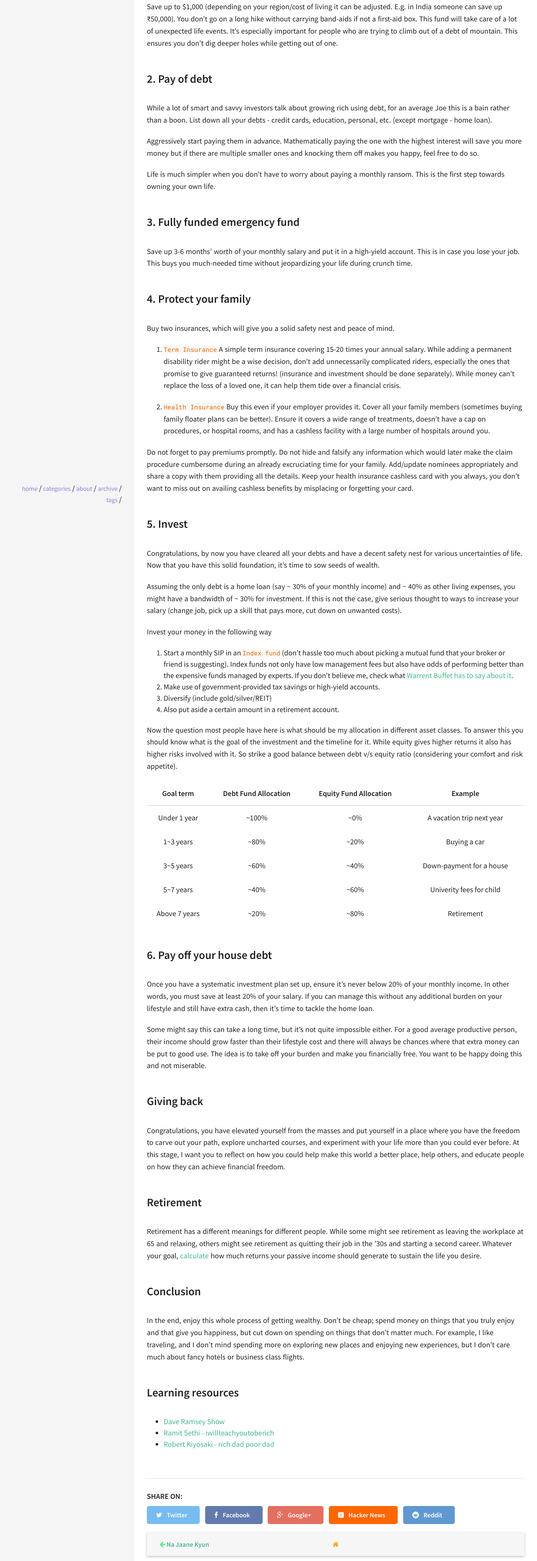
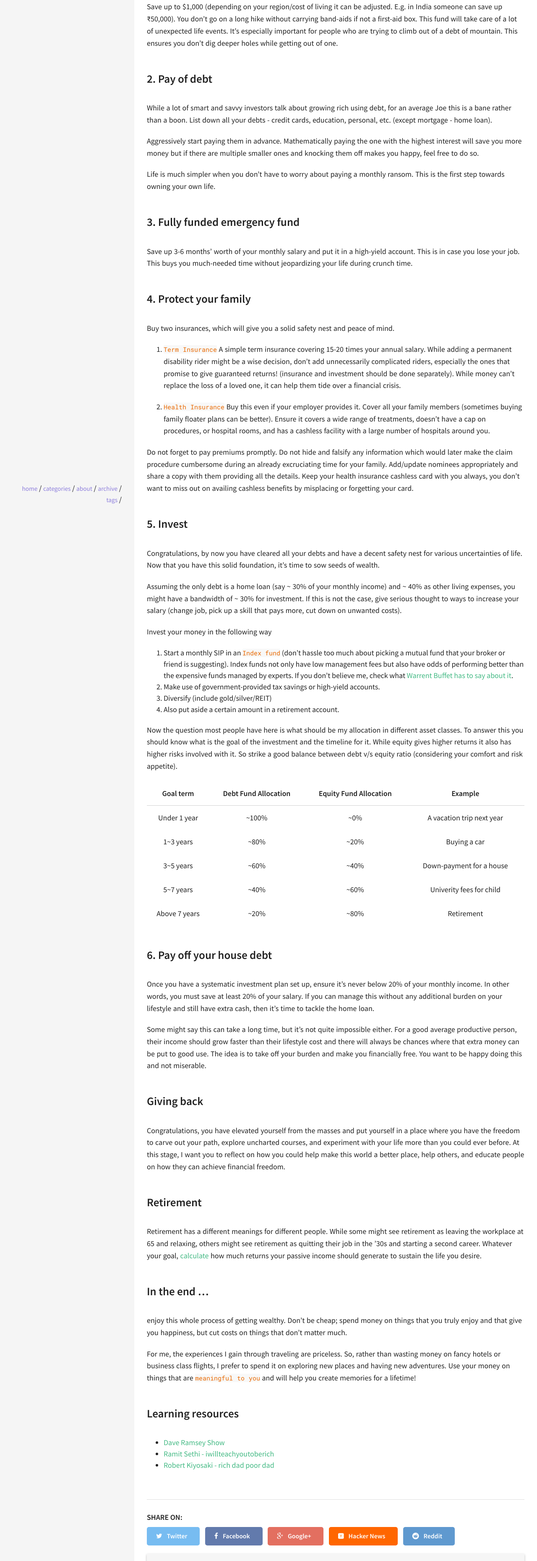
Before and after one commit to anandjoshi91/anandjoshi91.github.io, a Jekyll site: the page built from _posts/2022/2022-12-31-Financial-Planning.md, in a window 1280 px wide. Shown: the part 1282-5000 px from the top of the page at 42% size. Built offline with Jekyll 4.4.1, drawn with Linux system fonts in a browser that asks for light colours; comment, search, counter and statistics services are not loaded.

Commit message:
typos and rephrasing

```diff
--- a/_posts/2022/2022-12-31-Financial-Planning.md
+++ b/_posts/2022/2022-12-31-Financial-Planning.md
@@ -34,7 +34,7 @@
 
 ### 2. Pay of debt
 
-While a lot of smart and savvy investors talk about growing rich using debt, for an average Joe this is a bain rather than a boon. List down all your debts - credit cards, education, personal, etc. (except mortgage - home loan).
+While a lot of smart and savvy investors talk about growing rich using debt, for an average Joe this is a bane rather than a boon. List down all your debts - credit cards, education, personal, etc. (except mortgage - home loan).
 
 Aggressively start paying them in advance. Mathematically paying the one with the highest interest will save you more money but if there are multiple smaller ones and knocking them off makes you happy, feel free to do so.
 
@@ -93,9 +93,11 @@
 
 Retirement has a different meanings for different people. While some might see retirement as leaving the workplace at 65 and relaxing, others might see retirement as quitting their job in the '30s and starting a second career. Whatever your goal, [calculate](https://www.investopedia.com/retirement/how-much-you-should-have-saved-age/){:target="_blank"} how much returns your passive income should generate to sustain the life you desire.
 
-### Conclusion
+### In the end ...
 
-In the end, enjoy this whole process of getting wealthy. Don’t be cheap; spend money on things that you truly enjoy and that give you happiness, but cut down on spending on things that don’t matter much. For example, I like traveling, and I don’t mind spending more on exploring new places and enjoying new experiences, but I don’t care much about fancy hotels or business class flights.
+ enjoy this whole process of getting wealthy. Don’t be cheap; spend money on things that you truly enjoy and that give you happiness, but cut costs on things that don’t matter much.
+
+For me, the experiences I gain through traveling are priceless. So, rather than wasting money on fancy hotels or business class flights, I prefer to spend it on exploring new places and having new adventures. Use your money on things that are `meaningful to you` and will help you create memories for a lifetime!
 
 ### Learning resources
 
```
